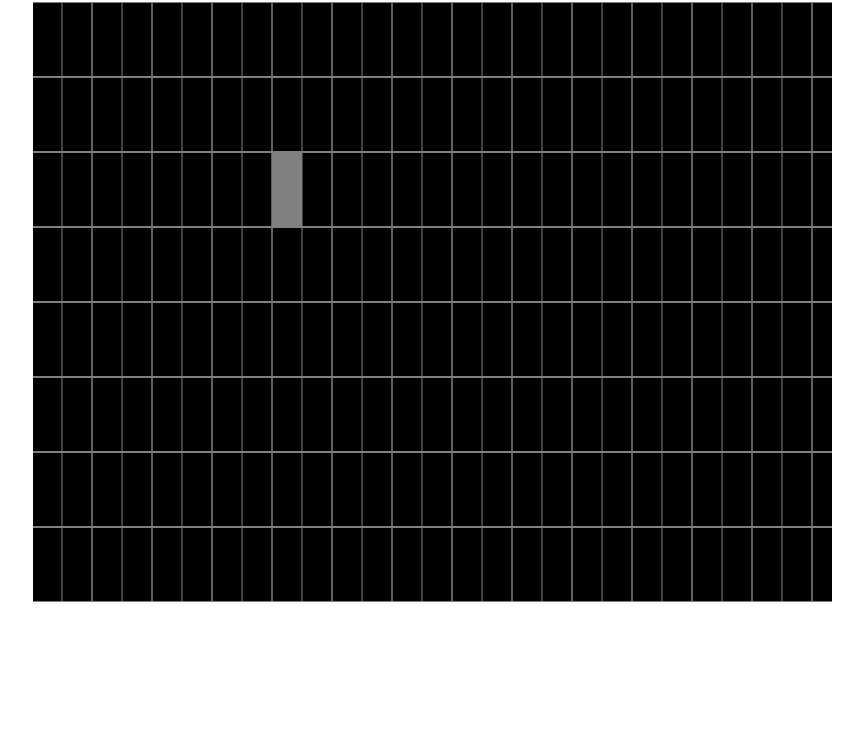
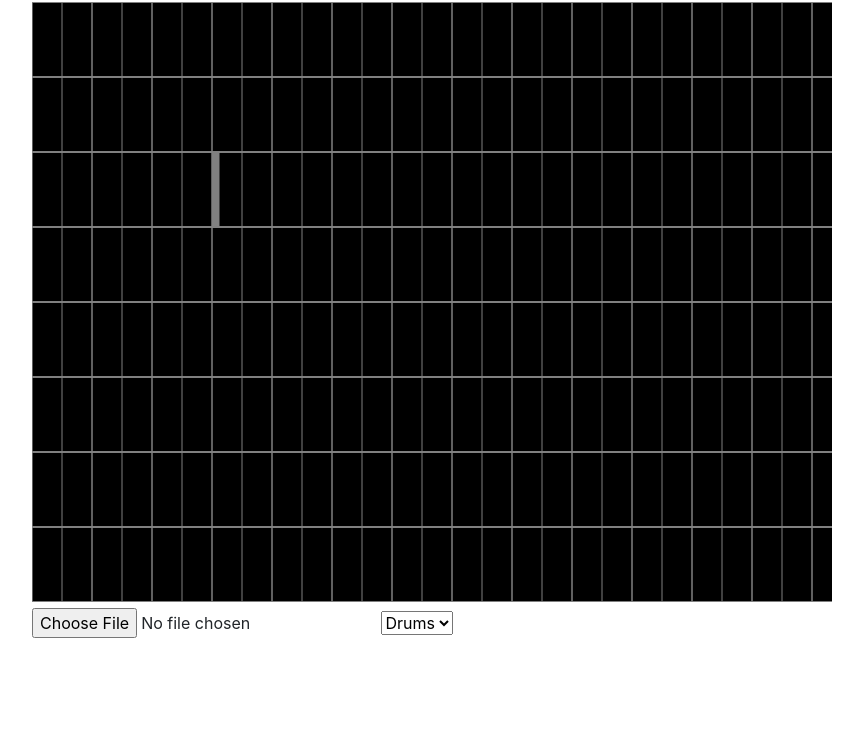
Before and after one commit to Cannedfood/MidiTrainer, a website built with Parcel: page src/index.html in a window 1280 px wide. Shown: the part 54-800 px from the top of the page, without its empty margins (53-916 px from the left). Built offline with nearby package versions, Linux system fonts and the light colour scheme.

Commit message:
Incremental improvements

```diff
--- a/src/MidiRollCanvas.ts
+++ b/src/MidiRollCanvas.ts
@@ -1,11 +1,11 @@
 import { MidiCanvas } from './MidiCanvas'
 
+/// Draws midi data as
 export class MidiRollCanvas implements MidiCanvas {
 	time: number;
 	ticks_per_beat: number;
 	minNote: number;
 	maxNote: number;
-
 
 	canvas: HTMLCanvasElement;
 	graphics: CanvasRenderingContext2D;
@@ -15,6 +15,7 @@ export class MidiRollCanvas implements MidiCanvas {
 		this.graphics = canvas.getContext("2d")
 		this.minNote = 0;
 		this.maxNote = 8;
+		this.time = 0;
 	}
 
 	beginFrame() {
@@ -24,15 +25,16 @@ export class MidiRollCanvas implements MidiCanvas {
 
 	endFrame() {
 		// Nothing to do
+		this.drawBeatGrid()
 	}
 
-	drawMeasure(start, end) {
+	drawMeasure(start, end, beatsPerMeasure) {
 		this.graphics.beginPath()
 
 		let startX = this.getX(start)
 		let endX   = this.getX(end)
 
-		let measureWidth = this.getW(this.ticks_per_beat);
+		let measureWidth = this.getW(beatsPerMeasure);
 		for(let x = startX; x < endX; x += measureWidth) {
 			this.graphics.moveTo(x, 0);
 			this.graphics.lineTo(x, this.canvas.height)
@@ -51,12 +53,12 @@ export class MidiRollCanvas implements MidiCanvas {
 		);
 	}
 
-	clear() {
+	private clear() {
 		this.graphics.fillStyle = "black";
 		this.graphics.fillRect(0, 0, 1000, 1000)
 	}
 
-	drawNoteGrid() {
+	private drawNoteGrid() {
 		this.graphics.beginPath()
 		for(let i = this.minNote; i <= this.maxNote; i++) {
 			let y = this.getY(i);
@@ -68,10 +70,10 @@ export class MidiRollCanvas implements MidiCanvas {
 		this.graphics.stroke()
 	}
 
-	drawBeatGrid() {
+	private drawBeatGrid() {
 		this.graphics.beginPath()
-		let beatWidth = this.getW(1/4);
-		for(let x = 0; x < this.canvas.width; x += beatWidth) {
+		let beatWidth = this.getW(1);
+		for(let x = this.getX(Math.floor(this.time)); x < this.canvas.width; x += beatWidth) {
 			this.graphics.moveTo(x, 0);
 			this.graphics.lineTo(x, this.canvas.height)
 		}
@@ -79,8 +81,8 @@ export class MidiRollCanvas implements MidiCanvas {
 		this.graphics.stroke()
 
 		this.graphics.beginPath()
-		let eigthWidth = this.getW(1/8);
-		for(let x = 0; x < this.canvas.width; x += eigthWidth) {
+		let eigthWidth = this.getW(.5);
+		for(let x = this.getX(Math.floor(this.time)); x < this.canvas.width; x += eigthWidth) {
 			this.graphics.moveTo(x, 0);
 			this.graphics.lineTo(x, this.canvas.height)
 		}
@@ -88,11 +90,11 @@ export class MidiRollCanvas implements MidiCanvas {
 		this.graphics.stroke()
 	}
 
-	getX(beat) { return this.getW(beat) }
-	getY(beat) { return this.getH(beat - this.minNote) }
-	getW(beats) { return beats * 4 * 60 }
-	getH(beats) {
+	private getX(beat: number) { return this.getW(beat - this.time) }
+	private getY(note: number) { return this.getH(note - this.minNote) }
+	private getW(beats: number) { return beats * 60 }
+	private getH(notes: number) {
 		let step = this.graphics.canvas.height / (this.maxNote - this.minNote);
-		return beats * step
+		return notes * step
 	}
 }
--- a/src/index.html
+++ b/src/index.html
@@ -17,9 +17,15 @@
 <body>
 	<div id="root" class="container">
 		<div id="errors"></div>
-		<h1>Hello</h1>
+		<h1>MidiTrainer</h1>
 
 		<canvas id="midi-canvas" width="800" height="600"></canvas>
+
+		<input type="file" title="Open Midi File">
+		<select>
+			<option>Drums</option>
+			<option>Piano</option>
+		</select>
 	</div>
 
 	<script src="./index.ts"></script>
--- a/src/index.ts
+++ b/src/index.ts
@@ -5,8 +5,12 @@ let midiCanvas = new MidiRollCanvas(document.querySelector("#midi-canvas"))
 let drumTrainer = new DrumTrainer()
 drumTrainer.canvas = midiCanvas
 
-midiCanvas.clear()
-midiCanvas.drawNoteGrid()
-midiCanvas.drawBeatGrid()
-midiCanvas.drawMeasure(0, 12, 4/4);
-midiCanvas.drawNote(2, 1, 1/8)
+function draw() {
+	// midiCanvas.time += (bpm/60)/fps;
+	midiCanvas.beginFrame();
+	// midiCanvas.drawMeasure(0, 12, 4);
+	midiCanvas.drawNote(2, Math.ceil(midiCanvas.time) + 3, 1/8);
+	midiCanvas.endFrame();
+}
+
+draw()
```
Also changed, not shown: src/MidiCanvas.ts (+3 -4 lines).
